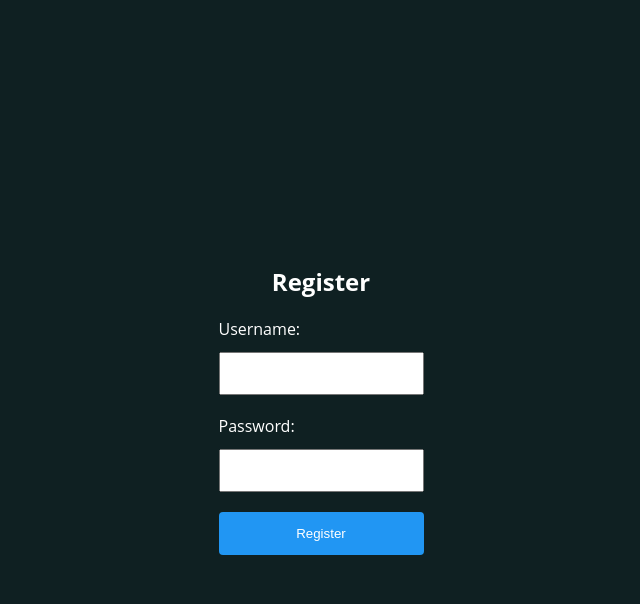
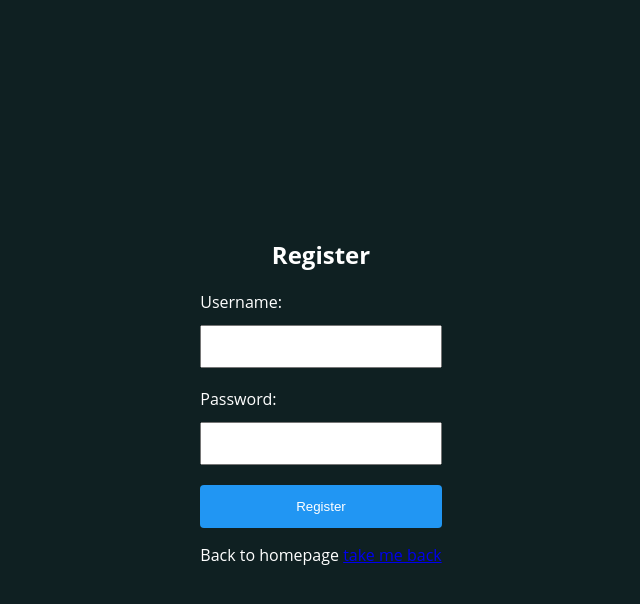
Before and after one commit to DanielSet91/homepage_talon, a Flask app: page /register in a window 1280 px wide. Shown: the top 604 px of the page, without its empty margins (319-959 px from the left). Run offline with Flask 3, Linux system fonts and the light colour scheme.

Commit message:
added option to go back on register

```diff
--- /dev/null
+++ b/templates/profle.html
@@ -0,0 +1,2 @@
+<div class="container mt-4 mb-4 p-3 d-flex justify-content-center"> <div class="card p-4"> <div class=" image d-flex flex-column justify-content-center align-items-center"> <button class="btn btn-secondary"> <img src="https://i.imgur.com/wvxPV9S.png" height="100" width="100" /></button> <span class="name mt-3">Eleanor Pena</span> <span class="idd">@eleanorpena</span> <div class="d-flex flex-row justify-content-center align-items-center gap-2"> <span class="idd1">Oxc4c16a645_b21a</span> <span><i class="fa fa-copy"></i></span> </div> <div class="d-flex flex-row justify-content-center align-items-center mt-3"> <span class="number">1069 <span class="follow">Followers</span></span> </div> <div class=" d-flex mt-2"> <button class="btn1 btn-dark">Edit Profile</button> </div> <div class="text mt-3"> <span>Eleanor Pena is a creator of minimalistic x bold graphics and digital artwork.<br><br> Artist/ Creative Director by Day #NFT minting@ with FND night. </span> </div> <div class="gap-3 mt-3 icons d-flex flex-row justify-content-center align-items-center"> <span><i class="fa fa-twitter"></i></span> <span><i class="fa fa-facebook-f"></i></span> <span><i class="fa fa-instagram"></i></span> <span><i class="fa fa-linkedin"></i></span> </div> <div class=" px-2 rounded mt-4 date "> <span class="join">Joined May,2021</span> </div> </div> </div>
+</div>
--- a/templates/register.html
+++ b/templates/register.html
@@ -28,6 +28,7 @@
             <input type="password" id="register-password" name="register-password" required>
 
             <button type="submit">Register</button>
+            <p>Back to homepage <a href= "/">take me back</a></p>
         </form>
     </div>
 
```
